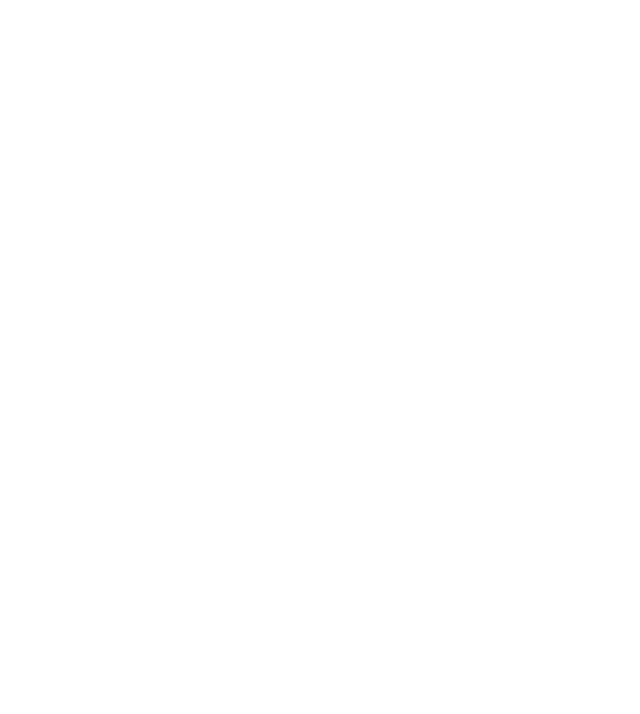
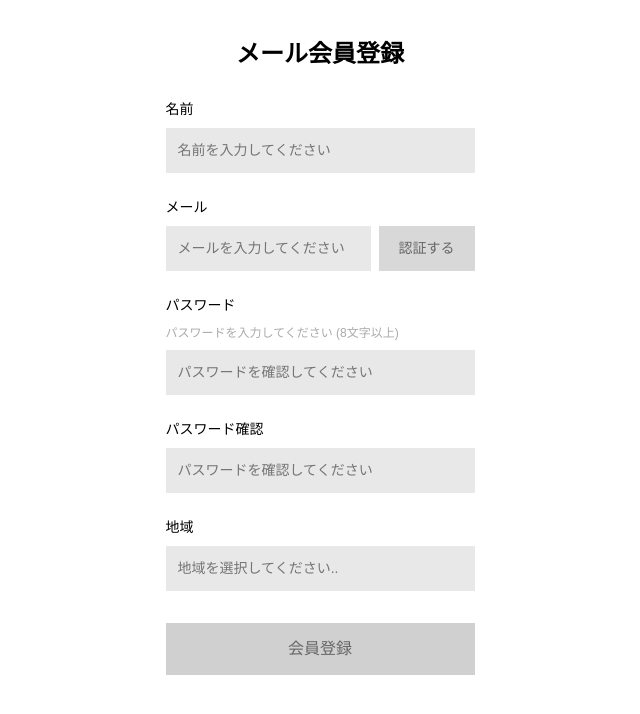
Before and after one commit to devman26173/project-frontend, a React (Create React App) app in the folder project-frontend/: page /sign-up in a window 1280 px wide. Before the commit this address had no page. Shown: the top 714 px of the page, without its empty margins (320-960 px from the left). Built offline with nearby package versions, Linux system fonts and the light colour scheme.

Commit message:
[260105] add signup-form to route

```diff
--- a/project-frontend/src/App.jsx
+++ b/project-frontend/src/App.jsx
@@ -1,5 +1,6 @@
 import { BrowserRouter, Route, Routes } from 'react-router-dom';
 import Board from './Board';
+import SignupForm from './SignupForm';
 
 function App() {
   return (
@@ -7,6 +8,7 @@ function App() {
       <div className="container vh-100 d-flex justify-content-center">
         <Routes>
             <Route path="/board" element={<Board/>} />
+            <Route path="/sign-up" element={<SignupForm/>} />
         </Routes>
       </div>
     </BrowserRouter>
--- /dev/null
+++ b/project-frontend/src/SignupForm.jsx
@@ -0,0 +1,209 @@
+import React, { useState } from 'react';
+
+const SignupForm = () => {
+  const [formData, setFormData] = useState({
+    name: '',
+    email: '',
+    password: '',
+    passwordConfirm: '',
+    region: ''
+  });
+
+  const handleChange = (e) => {
+    const { name, value } = e.target;
+    setFormData(prev => ({
+      ...prev,
+      [name]: value
+    }));
+  };
+
+  const handleVerify = () => {
+    if (!formData.email) {
+      alert('メールを入力してください。');
+      return;
+    }
+    alert('認証メールが送信されました: ' + formData.email);
+  };
+
+  const handleSubmit = (e) => {
+    e.preventDefault();
+
+    if (!formData.name) {
+      alert('名前を入力してください。');
+      return;
+    }
+
+    if (!formData.email) {
+      alert('メールを入力してください。');
+      return;
+    }
+
+    if (!formData.password || formData.password.length < 8) {
+      alert('パスワードを8文字以上入力してください。');
+      return;
+    }
+
+    if (!formData.region) {
+      alert('地域を入力してください。');
+      return;
+    }
+
+    alert('会員登録が完了しました！');
+    console.log(formData);
+  };
+
+  return (
+    <div style={styles.container}>
+      <h1 style={styles.title}>メール会員登録</h1>
+
+      <form onSubmit={handleSubmit}>
+        {/* 名前 */}
+        <div style={styles.formGroup}>
+          <label style={styles.label}>名前</label>
+          <input
+            type="text"
+            name="name"
+            value={formData.name}
+            onChange={handleChange}
+            placeholder="名前を入力してください"
+            style={styles.input}
+          />
+        </div>
+
+        {/* メール */}
+        <div style={styles.formGroup}>
+          <label style={styles.label}>メール</label>
+          <div style={styles.emailGroup}>
+            <input
+              type="email"
+              name="email"
+              value={formData.email}
+              onChange={handleChange}
+              placeholder="メールを入力してください"
+              style={{...styles.input, flex: 1}}
+            />
+            <button
+              type="button"
+              onClick={handleVerify}
+              style={styles.verifyButton}
+            >
+              認証する
+            </button>
+          </div>
+        </div>
+
+        {/* パスワード */}
+        <div style={styles.formGroup}>
+          <label style={styles.label}>パスワード</label>
+          <p style={styles.passwordNote}>パスワードを入力してください (8文字以上)</p>
+          <input
+            type="password"
+            name="password"
+            value={formData.password}
+            onChange={handleChange}
+            placeholder="パスワードを確認してください"
+            style={styles.input}
+          />
+        </div>
+         {/* パスワード確認  */}
+        <div style={styles.formGroup}>
+          <label style={styles.label}>パスワード確認</label>
+          <input
+            type="password"
+            name="passwordConfirm"
+            value={formData.passwordConfirm}
+            onChange={handleChange}
+            placeholder="パスワードを確認してください"
+            style={styles.input}
+          />
+        </div>
+
+        {/* 地域 */}
+        <div style={styles.formGroup}>
+          <label style={styles.label}>地域</label>
+          <input
+            type="text"
+            name="region"
+            value={formData.region}
+            onChange={handleChange}
+            placeholder="地域を選択してください.."
+            style={styles.input}
+          />
+        </div>
+
+        {/* 会員登録ボタン */}
+        <button type="submit" style={styles.submitButton}>
+          会員登録
+        </button>
+      </form>
+    </div>
+  );
+};
+
+const styles = {
+  container: {
+    maxWidth: '400px',
+    margin: '0 auto',
+    padding: '40px 20px',
+    fontFamily: "'Hiragino Sans', 'Yu Gothic', 'Meiryo', sans-serif"
+  },
+  title: {
+    textAlign: 'center',
+    fontSize: '24px',
+    marginBottom: '30px',
+    color: '#000',
+    fontWeight: '600'
+  },
+  formGroup: {
+    marginBottom: '24px'
+  },
+  label: {
+    display: 'block',
+    marginBottom: '8px',
+    fontSize: '14px',
+    color: '#000',
+    fontWeight: '500'
+  },
+  input: {
+    width: '100%',
+    padding: '12px',
+    border: 'none',
+    fontSize: '14px',
+    backgroundColor: '#e8e8e8',
+    color: '#666',
+    outline: 'none',
+    boxSizing: 'border-box'
+  },
+  emailGroup: {
+    display: 'flex',
+    gap: '8px'
+  },
+  verifyButton: {
+    padding: '12px 20px',
+    backgroundColor: '#d8d8d8',
+    border: 'none',
+    cursor: 'pointer',
+    fontSize: '14px',
+    color: '#666',
+    whiteSpace: 'nowrap'
+  },
+  passwordNote: {
+    fontSize: '12px',
+    color: '#aaa',
+    marginTop: '0',
+    marginBottom: '8px'
+  },
+  submitButton: {
+    width: '100%',
+    padding: '14px',
+    backgroundColor: '#d0d0d0',
+    border: 'none',
+    fontSize: '16px',
+    color: '#666',
+    cursor: 'pointer',
+    marginTop: '8px',
+    fontWeight: '500'
+  }
+};
+
+export default SignupForm;
```
